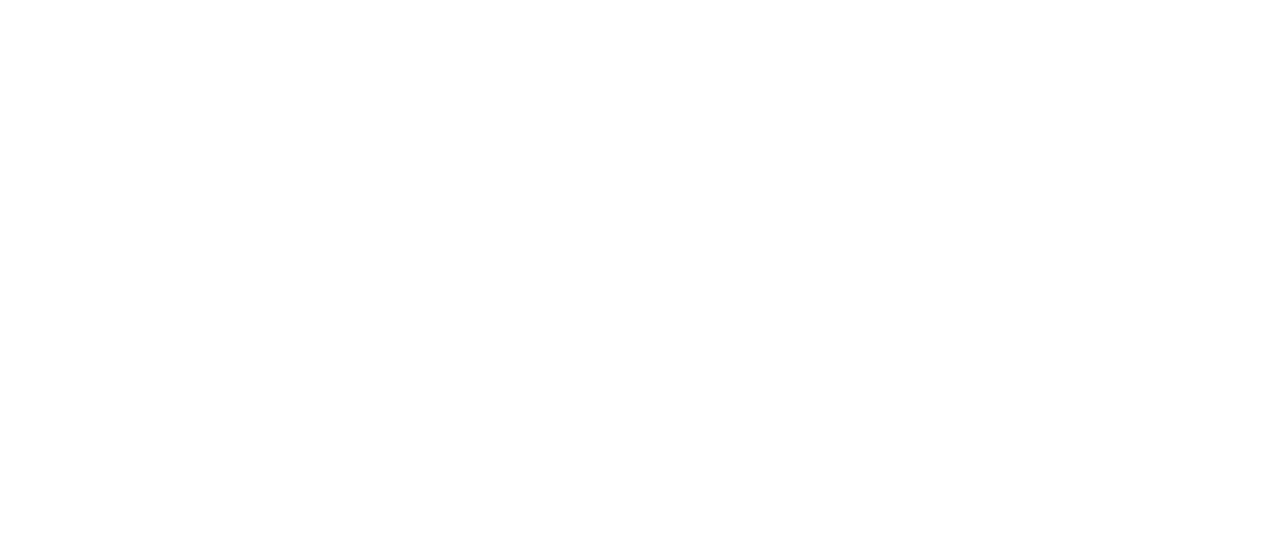
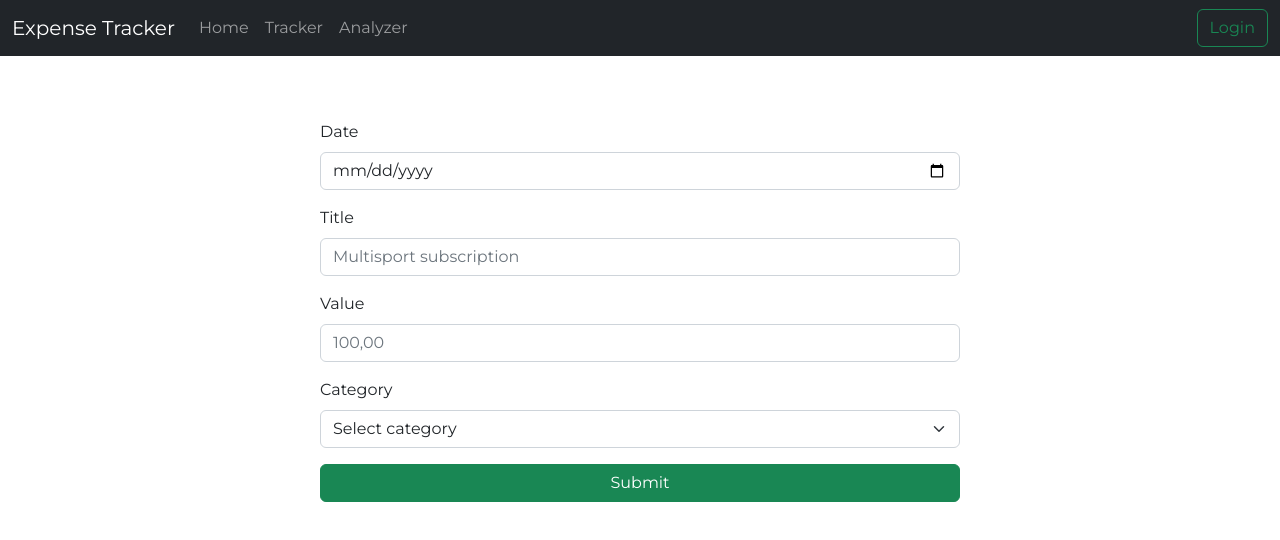
Before and after one commit to Kewinsky/expense-tracker, a React (Create React App) app in the folder frontend/: page /update/1 in a window 1280 px wide. Before the commit this address had no page. Shown: the top 540 px of the page. Built offline with nearby package versions, Linux system fonts and the light colour scheme; no server answers.

Commit message:
refactor structure of project

```diff
--- /dev/null
+++ b/frontend/src/App.js
@@ -0,0 +1,22 @@
+import { useState, useEffect } from "react";
+import Router from "./routes/Router";
+import axios from "axios";
+
+const App = () => {
+  const [expenses, setExpenses] = useState([]);
+
+  const allExpenses = async () => {
+    const response = await axios.get(
+      "http://localhost:8080/v1/api/expenses/allExpenses"
+    );
+    setExpenses(response.data);
+  };
+
+  useEffect(() => {
+    allExpenses();
+  }, []);
+
+  return <Router expenses={expenses} setExpenses={setExpenses} />;
+};
+
+export default App;
--- a/frontend/src/index.js
+++ b/frontend/src/index.js
@@ -1,7 +1,7 @@
 import React from "react";
 import ReactDOM from "react-dom/client";
 import "./styles/global.scss";
-import App from "./routes/Router";
+import App from "./App";
 import { BrowserRouter } from "react-router-dom";
 import "../node_modules/bootstrap/dist/css/bootstrap.min.css";
 
--- a/frontend/src/routes/Router.js
+++ b/frontend/src/routes/Router.js
@@ -7,7 +7,7 @@ import RegisterPage from "../pages/registerPage/RegisterPage";
 import TrackerPage from "../pages/trackerPage/TrackerPage";
 import UpdatePage from "../pages/updatePage/UpdatePage";
 
-export const Router = () => {
+export const Router = ({ expenses, setExpenses }) => {
   return (
     <Routes>
       <Route
@@ -38,7 +38,7 @@ export const Router = () => {
         path="/tracker"
         element={
           <MainLayout pageTitle={"Tracker"}>
-            <TrackerPage />
+            <TrackerPage expenses={expenses} setExpenses={setExpenses} />
           </MainLayout>
         }
       />
@@ -51,10 +51,10 @@ export const Router = () => {
         }
       />
       <Route
-        path="/update"
+        path="/update/:id"
         element={
           <MainLayout pageTitle={"Update"}>
-            <UpdatePage />
+            <UpdatePage expenses={expenses} setExpenses={setExpenses} />
           </MainLayout>
         }
       />
```
